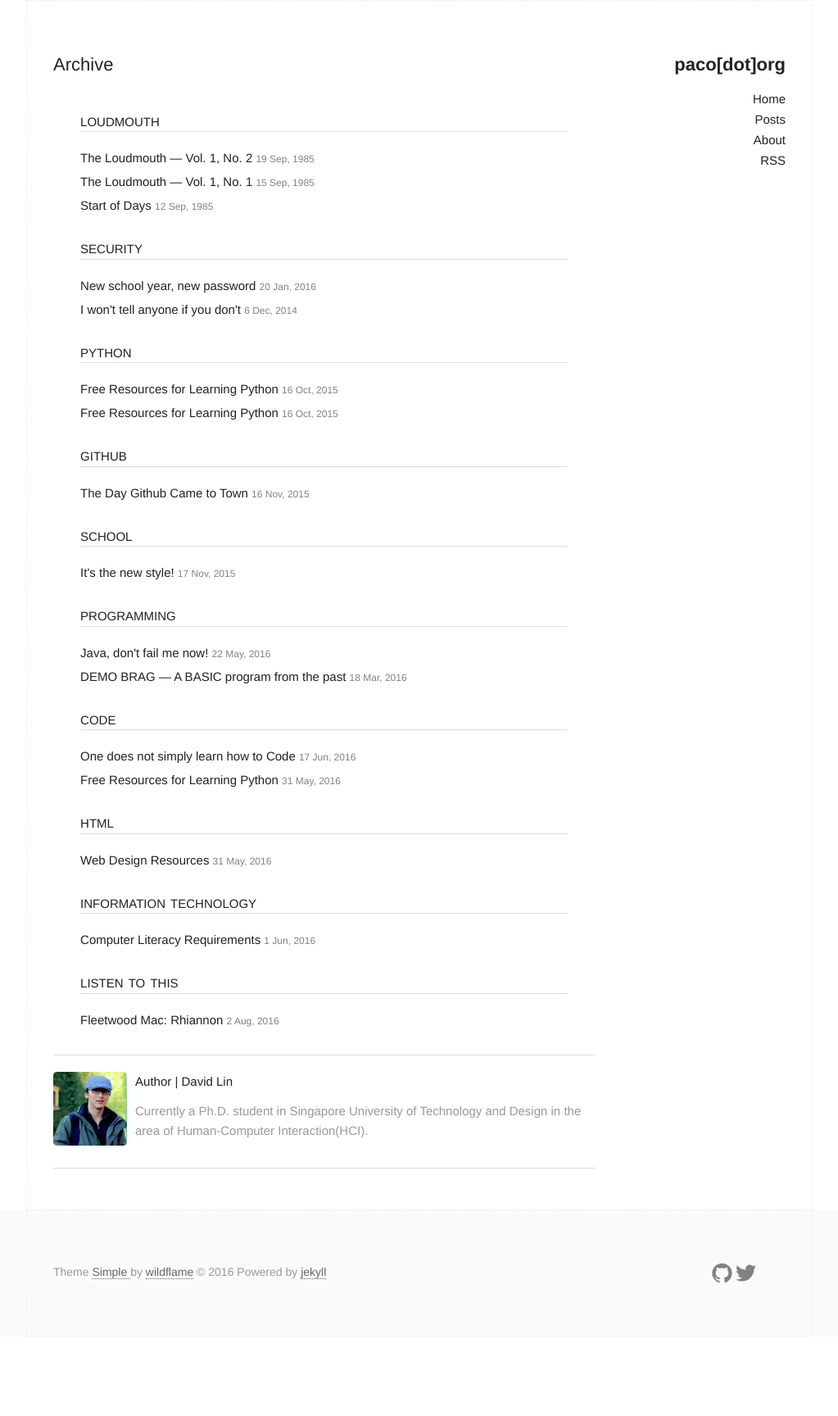
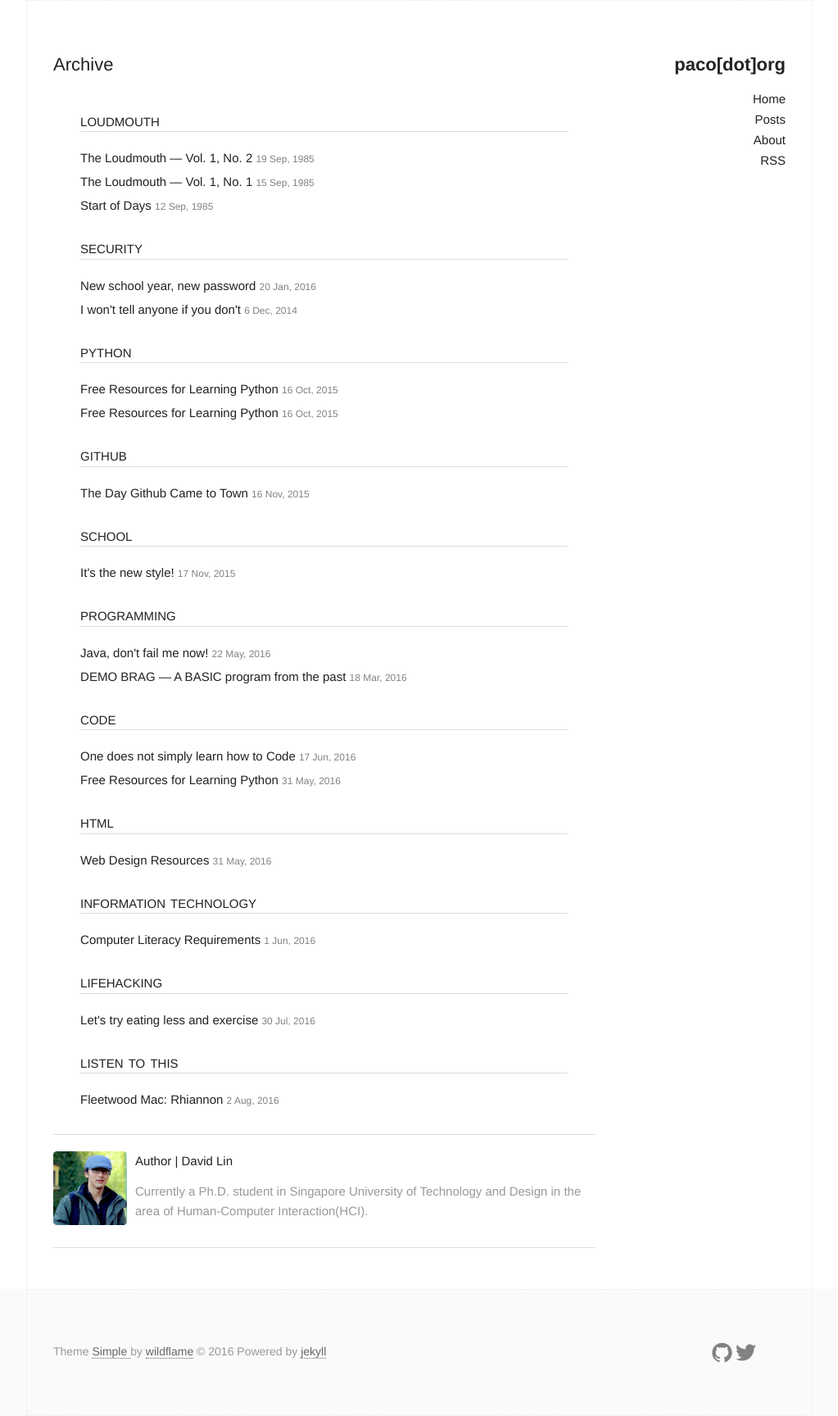
Before and after one commit to pacodotorg/pacodotorg.github.io, a Jekyll site: the page built from archive.html, in a window 1280 px wide. Shown: the whole page at 82% size, without its empty margins (128-1151 px from the left). Built offline with Jekyll 4.4.1, drawn with Linux system fonts in a browser that asks for light colours; before the commit the page ends 1631 px from its top, so only the background shows below that; some of the changed lines change nothing that is shown.

Commit message:
eat more maybe

```diff
--- a/_posts/2016-07-30-lets-try-eating-less-and-exercise.md
+++ b/_posts/2016-07-30-lets-try-eating-less-and-exercise.md
@@ -1,22 +1,11 @@
 ---
-<<<<<<< HEAD
 layout: post
 title: "Let's try eating less and exercise"
 category: lifehacking
 author: pacodotorg
 published: yes
-=======
-published: 'yes'
-layout: post
-title: Let's try eating less and exercise
-category: lifehacking
-author: pacodotorg
->>>>>>> origin/master
 ---
 
 I remember reading this in the paper all that time ago, and thinking &#8220;Yeah, right.&#8221;
 
-<<<<<<< HEAD
-=======
-____![Eat less and exercise]({{site.baseurl}}/images/eat_less_exercise.jpg)
->>>>>>> origin/master
+![Eat less and exercise]({{site.baseurl}}/images/eat_less_exercise.jpg)
```
